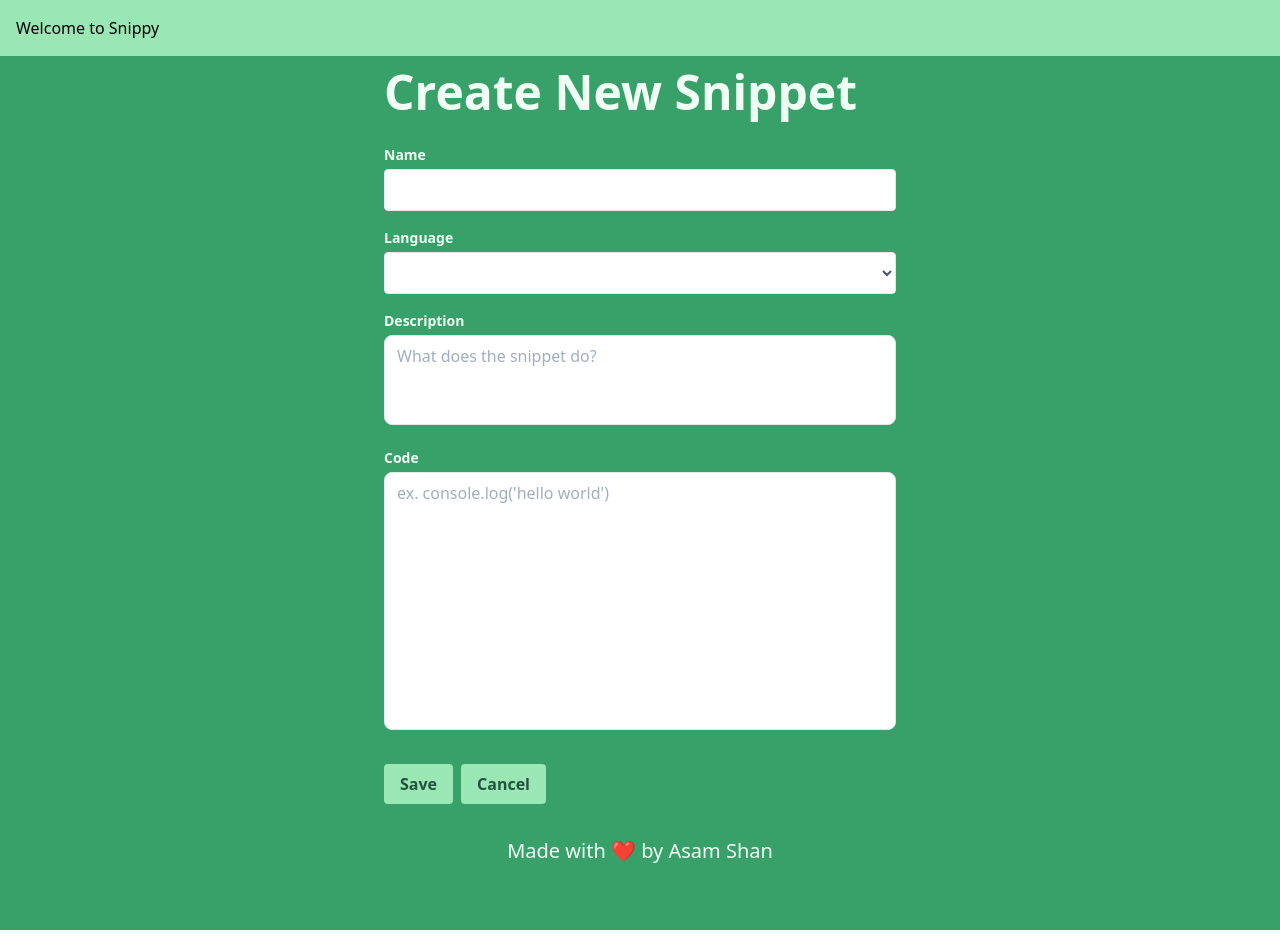
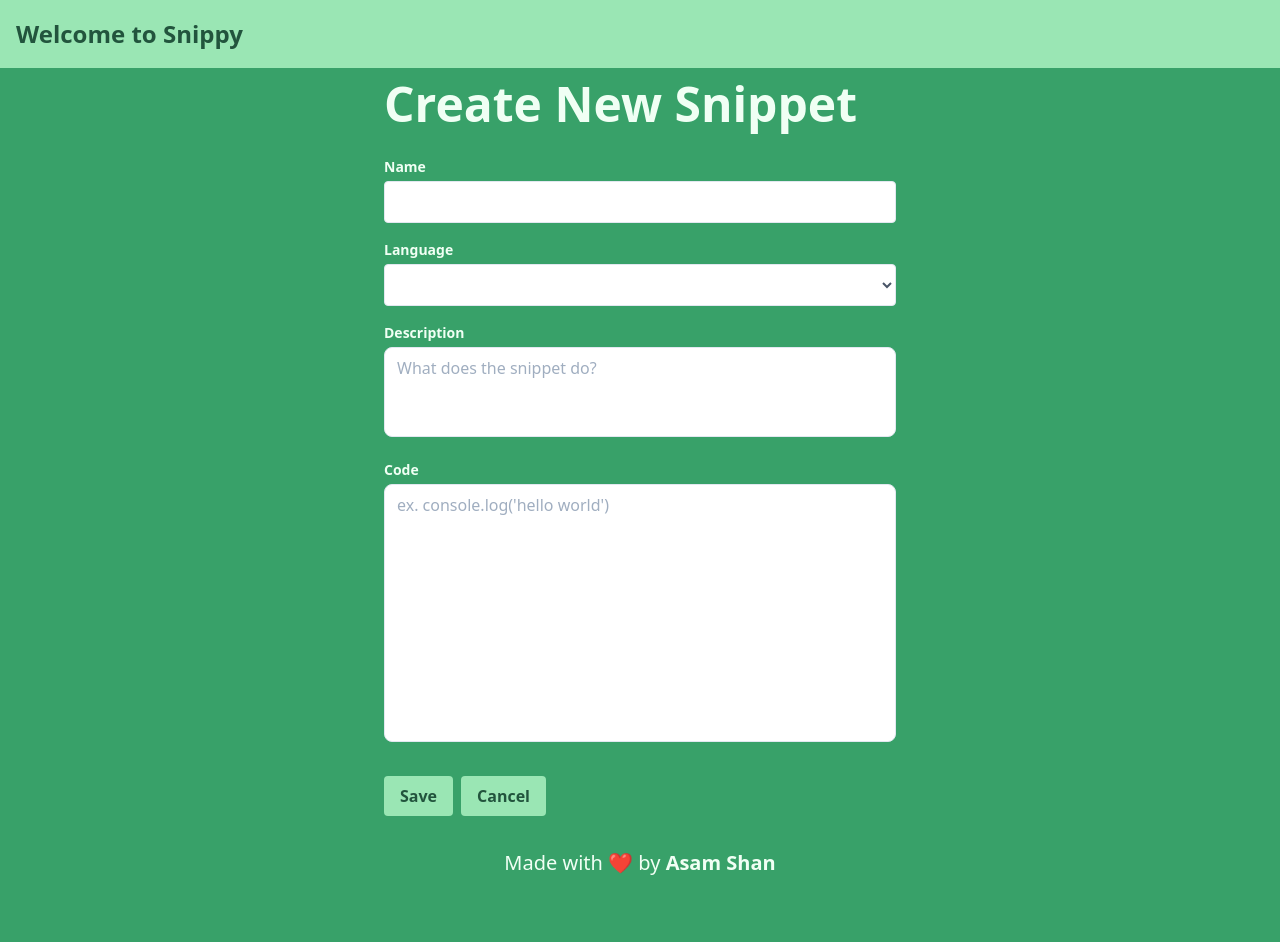
Before and after one commit to shan8851/snippy, a Next.js app: page /new in a window 1280 px wide. Built offline with nearby package versions, Linux system fonts and the light colour scheme.

Commit message:
styling footer

```diff
--- a/components/Footer.js
+++ b/components/Footer.js
@@ -4,7 +4,10 @@ export default function Footer() {
   return (
     <div className="flex justify-center pt-8 pb-16">
       <p className="text-green-100 text-xl">
-        Made with ❤️ by <Link href="https://asamshan.dev/">Asam Shan</Link>
+        Made with ❤️ by{" "}
+        <Link href="https://asamshan.dev/">
+          <a className="font-bold hover:underline">Asam Shan</a>
+        </Link>
       </p>
     </div>
   );
--- a/components/Header.js
+++ b/components/Header.js
@@ -3,8 +3,8 @@ import Link from "next/link";
 export default function Header() {
   return (
     <div className="p-4 bg-green-300">
-      <Link href="/" className="font-bold text-2xl text-green-900">
-        Welcome to Snippy
+      <Link href="/">
+        <a className="font-bold text-2xl text-green-900">Welcome to Snippy</a>
       </Link>
     </div>
   );
```
